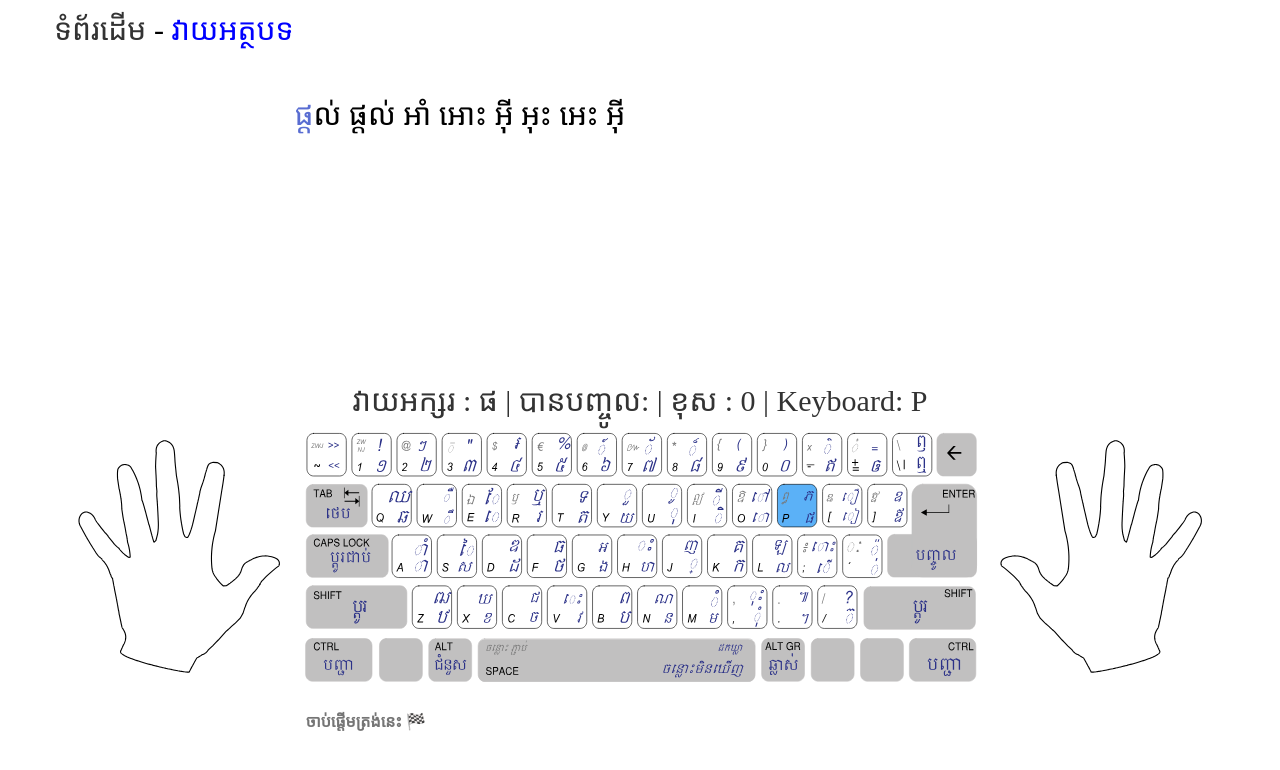
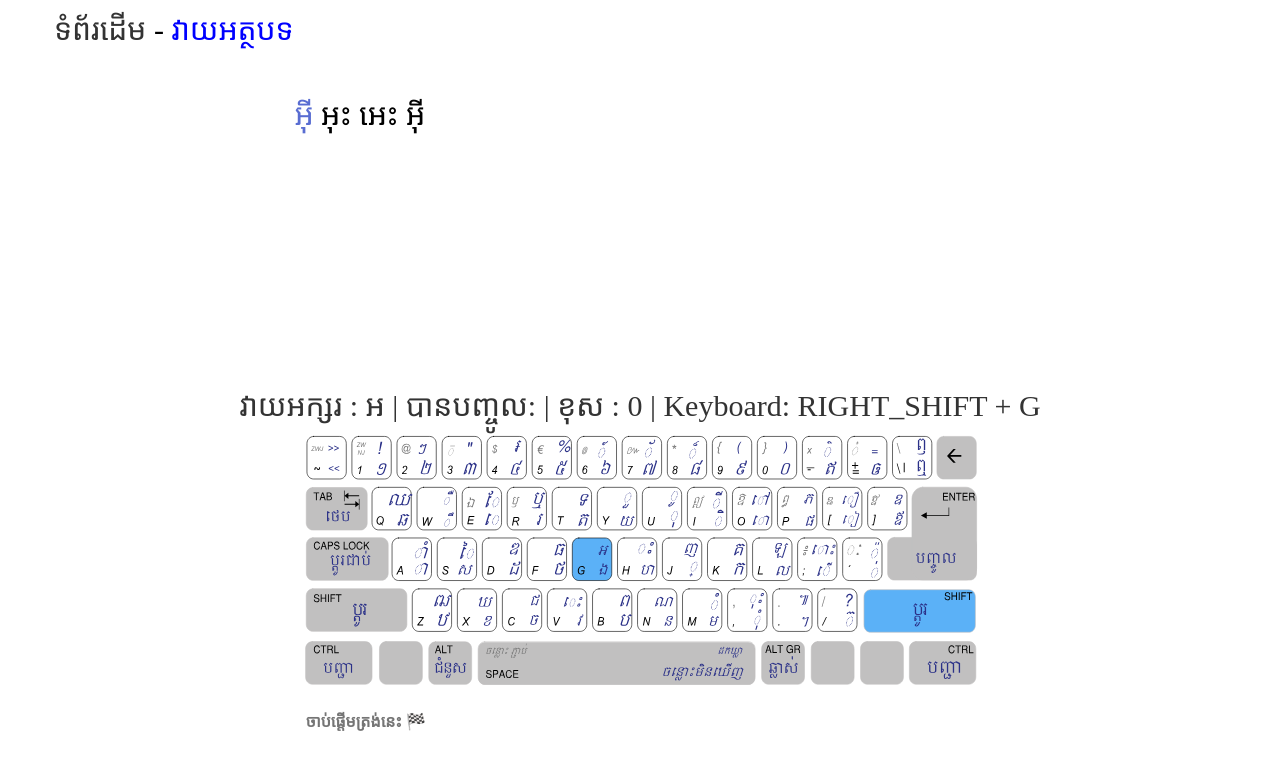
Before and after one commit to Chhayhong/khmerAnguliV2, an Angular app: page /play in a window 1280 px wide. Shown: the top 770 px of the page. Built offline with nearby package versions, Linux system fonts and the light colour scheme; a web font is replaced by a local one.

Commit message:
When meet combinable vowel, the visual key seem to faced the problem

```diff
--- a/src/app/component/typing-textarea/typing-textarea.component.html
+++ b/src/app/component/typing-textarea/typing-textarea.component.html
@@ -2,8 +2,9 @@
     <div class="play-screen">
         <div class="typing-content">
             <br>
-            <span *ngFor="let item of typingContent; let i = index"   >
-                <span [class]="'alphabet'+i" [style.color]="typingContent[i].current?'#596DD2':'black'">{{item.khmer}}</span>
+            <span *ngFor="let item of typingContent; let i = index">
+                <span [class]="'alphabet'+i"
+                    [style.color]="typingContent[i].current?'#596DD2':'black'">{{item.khmer}}</span>
             </span>
             <div style="margin-bottom: 300px;"></div>
         </div>
@@ -18,10 +19,11 @@
                             *ngIf="isFirst">{{keyboard.length>1?'+':''}}</span></span>
                 </span>
                 <!-- <progress style="width:100%" id="file" [value]="startIndex" [max]="typingContent.length"> </progress> -->
-                <div class="visual-key-group">
-                    <app-left-hand class="left-hand"></app-left-hand>
-                    <app-visual-keyboard class="visual-key" *ngFor="let key of keyboard; first as isFirst" [currentKeys]="keyboard" ></app-visual-keyboard>
-                    <app-right-hand class="right-hand"></app-right-hand>
+                <div class="visual-key-group" *ngFor="let key of keyboard; first as isFirst">
+                    <!-- <app-left-hand class="left-hand" [currentKeys]="keyboard" *ngIf="isFirst"></app-left-hand> -->
+                    <app-visual-keyboard class="visual-key" [currentKeys]="keyboard" *ngIf="isFirst">
+                    </app-visual-keyboard>
+                    <!-- <app-right-hand class="right-hand" [currentKeys]="keyboard" *ngIf="isFirst"></app-right-hand> -->
                 </div>
                 <input style="font-family: Kantumruy" type="text" [formControl]="textAreaControl"
                     placeholder="ចាប់ផ្ដើមត្រង់នេះ 🏁" [autofocus]="true">
--- a/src/app/component/typing-textarea/typing-textarea.component.scss
+++ b/src/app/component/typing-textarea/typing-textarea.component.scss
@@ -35,6 +35,7 @@ input:focus {
 .visual-key-group{
     display: flex;
     flex-direction: row;
+    justify-content: center;
     .visual-key{
     width: 60%;
     justify-content: center;
--- a/src/app/component/typing-textarea/typing-textarea.component.ts
+++ b/src/app/component/typing-textarea/typing-textarea.component.ts
@@ -46,6 +46,7 @@ export class TypingTextareaComponent implements OnInit, OnDestroy {
         .pipe(takeUntil(this.destroy$))
         .subscribe((input) => {
           if (input != null) {
+            this.keyboard = mapping[this.typingContent[this.startIndex]?.khmer]
             if (this.checkCombinableVowel()) {
               this.comboKeyCounter++
               if (this.comboKeyCounter === 1) {
@@ -73,7 +74,6 @@ export class TypingTextareaComponent implements OnInit, OnDestroy {
               this.khmerTypingService.playTime(input, this.startIndex)
               this.markIncorrectAlphabet(this.startIndex, '#ffff')
               this.startIndex = this.startIndex + 1
-              this.keyboard = mapping[this.typingContent[this.startIndex]?.khmer]
               this.displayCurrentAlphabet = this.khmerTypingService.specialAlphabetConverter(this.typingContent[this.startIndex]?.khmer)
               this.textAreaControl.reset()
             } else {
@@ -125,6 +125,7 @@ export class TypingTextareaComponent implements OnInit, OnDestroy {
       this.startIndex = 0
       this.textAreaControl.enable()
       this.khmerTypingService.resetContent()
+      this.keyboard = mapping[this.typingTextAreaData[0]]
       this.announceResult = ''
       this.typingContent = this.khmerTypingService.khmerAlphabetSplitter(this.typingTextAreaData);
       this.displayCurrentAlphabet = this.typingTextAreaData[0]
--- a/src/app/utility/mapping.ts
+++ b/src/app/utility/mapping.ts
@@ -113,6 +113,7 @@ const khmerMapping:any = {
     '។': ['POINT'],
     '៕': ['LEFT_SHIFT', 'POINT'],
     '៊': ['SLASH'],
+    'ុី': ['SLASH'],
     '?': ['LEFT_SHIFT', 'SLASH'],
     '\\': ['ALT_GR', 'BACKSLASH'],
     'ឩ': ['ALT_GR', 'LEFT_BRACKET'],
--- a/src/app/utility/visual-keyboard/visual-keyboard.component.ts
+++ b/src/app/utility/visual-keyboard/visual-keyboard.component.ts
@@ -10,8 +10,12 @@ export class VisualKeyboardComponent implements OnInit {
   ) { }
 
   ngOnInit() {
-    const visualKey = document.getElementById(this.currentKeys) as HTMLFormElement;
-    visualKey.setAttributeNS(null, "fill", '#5bb1f7');
+    console.log(this.currentKeys, 'visual');
+    for(var i = 0; i < this.currentKeys.length; i++){
+      const visualKey = document.getElementById(this.currentKeys[i]) as HTMLFormElement;
+      visualKey.setAttributeNS(null, "fill", '#5bb1f7');
+    }
+
   }
 
 }
```
Also changed, not shown: src/app/utility/local-content.ts (+1 -1 lines).
